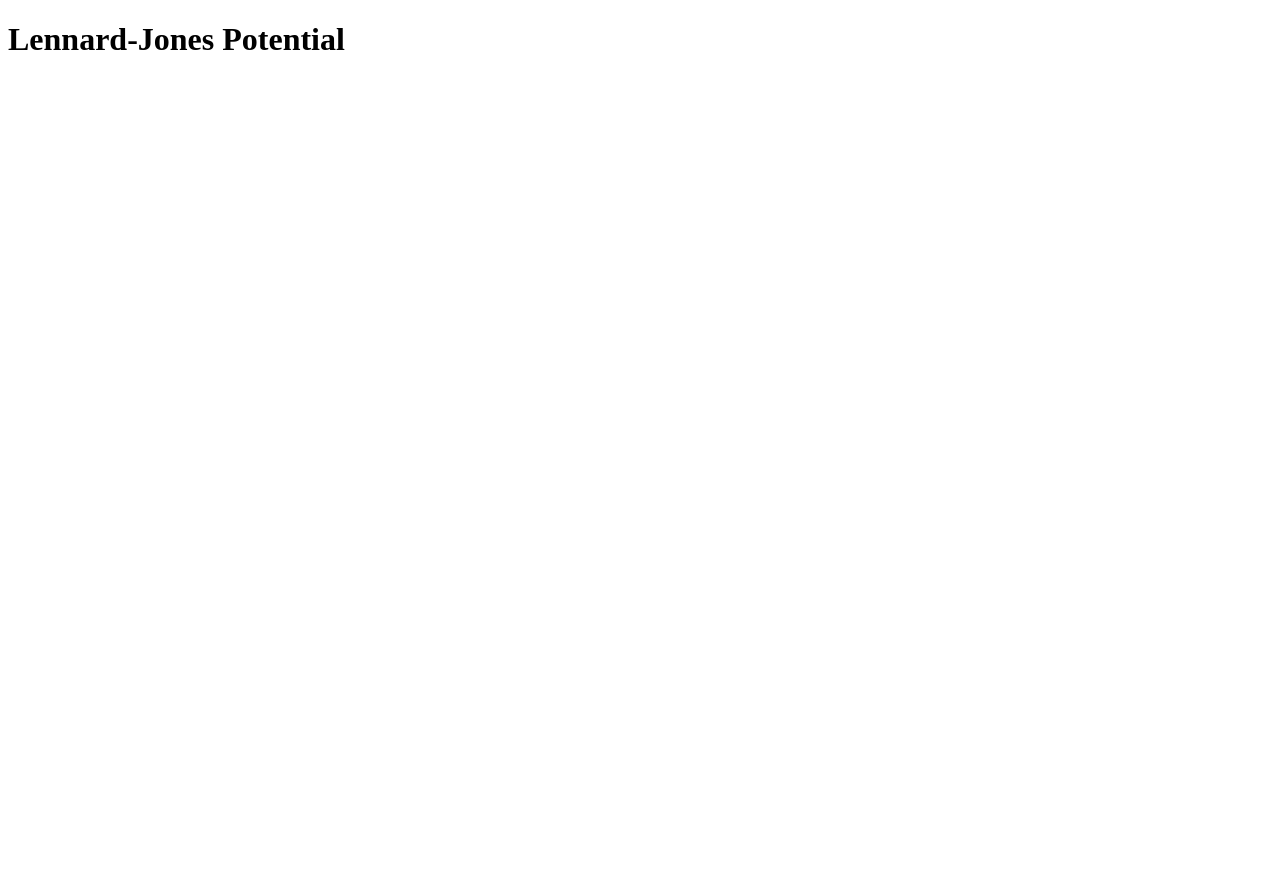
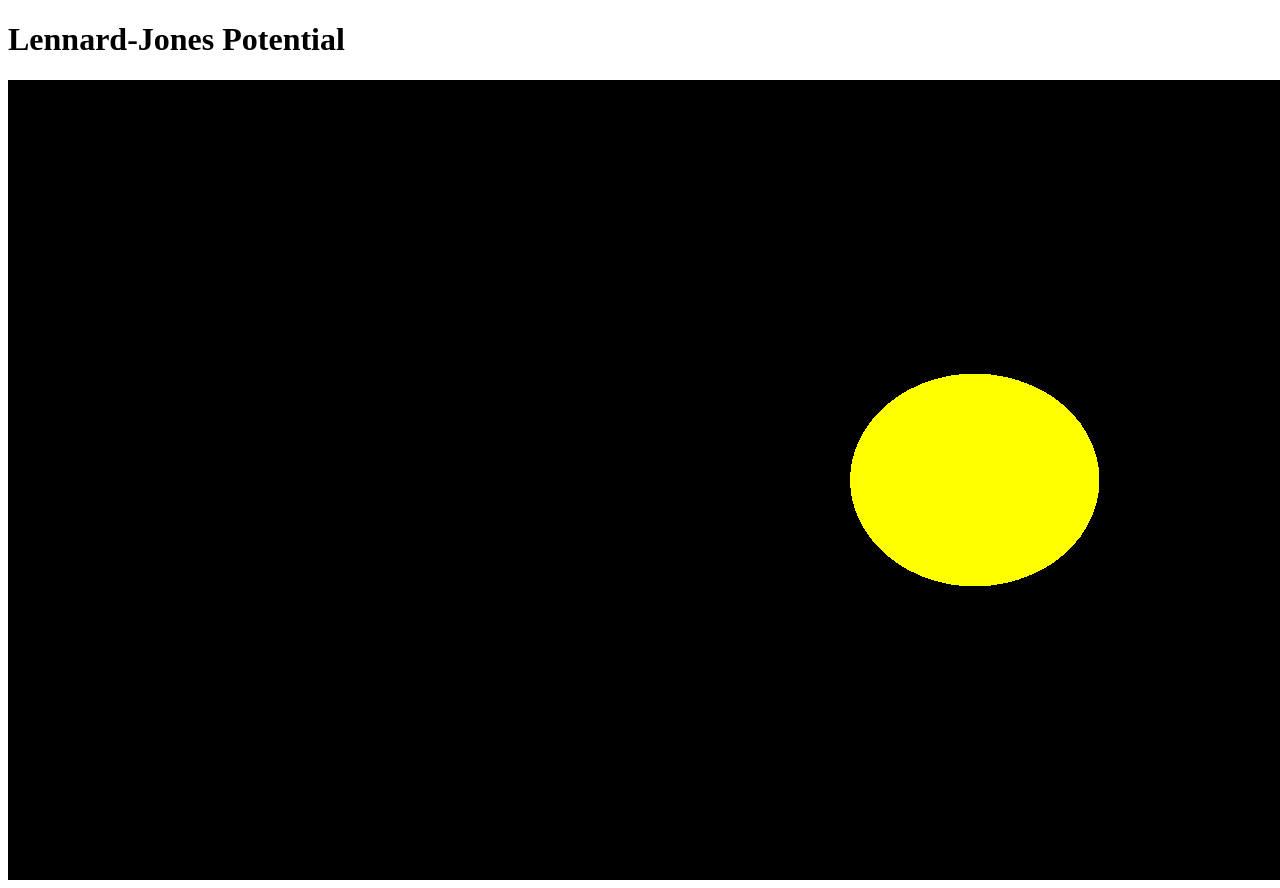
Before and after one commit to DanielBruegmann/LennardJonesPotential, a plain HTML site: page index.html in a window 1280 px wide. Before the commit the page ends 800 px from the top, so only its background shows below. Drawn offline with nearby package versions, Linux system fonts and the light colour scheme.

Commit message:
add moving sphere

```diff
--- a/index.html
+++ b/index.html
@@ -1,9 +1,10 @@
 <!doctype html>
 <html>
 <head>
-  <script src="main.js"></script>
 </head>
 <body>
   <h1> Lennard-Jones Potential </h1>
+  <script src="http://threejs.org/build/three.min.js"></script>
+	<script src="main.js"></script>
 </body>
 </html>
--- a/main.js
+++ b/main.js
@@ -1 +1,25 @@
-alert("Hello, Web!");
+var scene = new THREE.Scene();
+var camera = new THREE.PerspectiveCamera( 75, window.innerWidth/window.innerHeight, 0.1, 1000 );
+
+var renderer = new THREE.WebGLRenderer();
+renderer.setSize( window.innerWidth, window.innerHeight );
+document.body.appendChild( renderer.domElement );
+
+var geometry = new THREE.SphereGeometry( 1, 32, 32 );
+var material = new THREE.MeshBasicMaterial( {color: 0xffff00} );
+var sphere2 = new THREE.Mesh( geometry, material );
+scene.add( sphere2 );
+
+
+camera.position.z = 5;
+
+var render = function () {
+	requestAnimationFrame( render );
+
+
+	sphere2.position.x += 0.01
+
+	renderer.render(scene, camera);
+};
+
+render();
```
